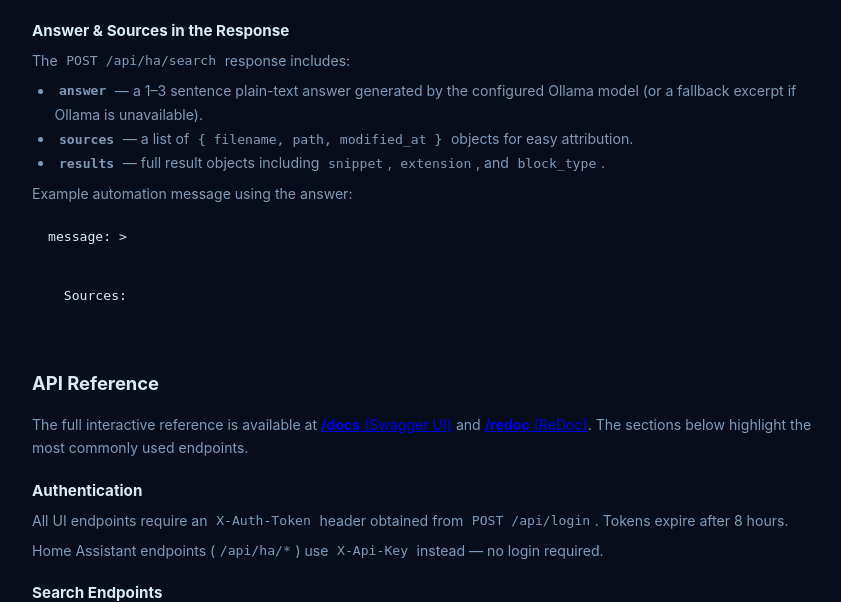
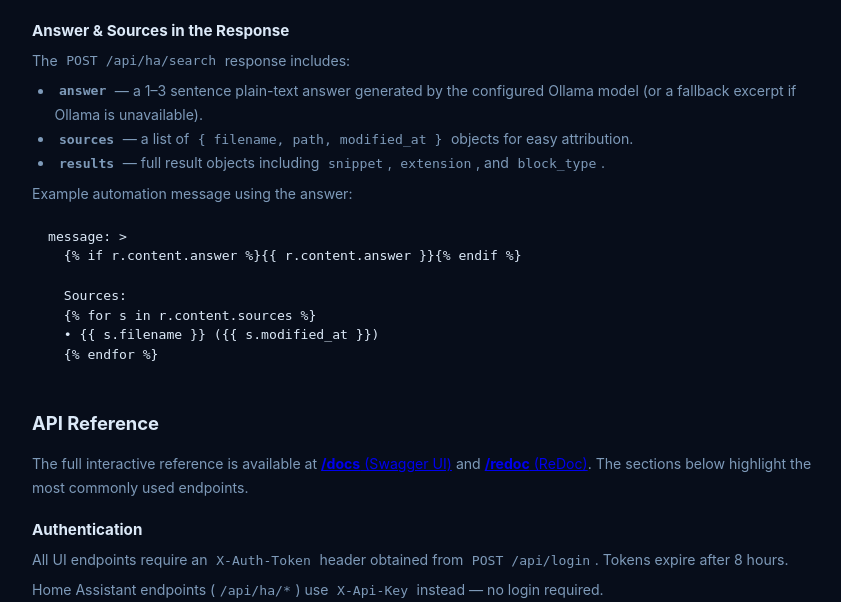
Before and after one commit to harpf/Seekr, a FastAPI app: template document_search/web/templates/wiki.html in a window 1280 px wide. Shown: the part 2524-3126 px from the top of the page, without its empty margins (332-1173 px from the left). Run offline with FastAPI, Linux system fonts and the light colour scheme; the template is opened without the code that fills it, so the values that code supplies are empty.

Commit message:
fix: escape Jinja2 template syntax in wiki HA YAML example
Co-Authored-By: Claude Sonnet 4.6 <noreply@anthropic.com>

```diff
--- a/document_search/web/templates/wiki.html
+++ b/document_search/web/templates/wiki.html
@@ -198,13 +198,13 @@
               <li><strong><code>results</code></strong> — full result objects including <code>snippet</code>, <code>extension</code>, and <code>block_type</code>.</li>
             </ul>
             <p>Example automation message using the answer:</p>
-            <pre><code>message: >
+            <pre><code>{% raw %}message: >
   {% if r.content.answer %}{{ r.content.answer }}{% endif %}
 
   Sources:
   {% for s in r.content.sources %}
   • {{ s.filename }} ({{ s.modified_at }})
-  {% endfor %}</code></pre>
+  {% endfor %}{% endraw %}</code></pre>
           </section>
 
           <!-- API Reference -->
```
